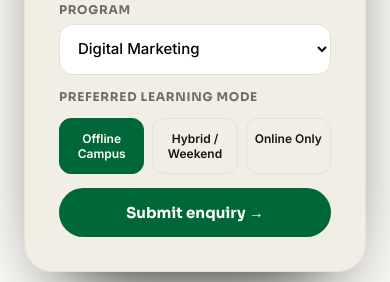
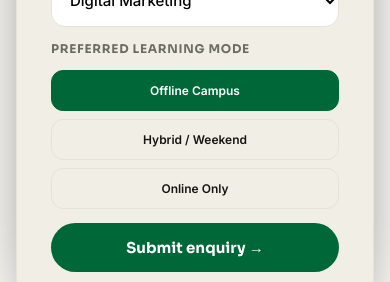
Before and after one commit to fameeshafami/osforh-learninghub-main, a React (Vite) app: page /contact in a window 390 px wide. Shown: the part 1450-1732 px from the top of the page. Built offline with nearby package versions, Linux system fonts and the light colour scheme; a web font is replaced by a local one.

Commit message:
Refine mobile responsive design, match brand accent color, and hide pill badge on mobile

```diff
--- a/src/hubModel.css
+++ b/src/hubModel.css
@@ -486,7 +486,7 @@
   /* Hide the "OSFORH LEARNING HUB · TIRUR" pill badge on mobile */
   .hub-root .pill,
   .hub-root .home-hero .pill {
-    display: none;
+    display: none !important;
   }
 }
 
--- a/src/index.css
+++ b/src/index.css
@@ -2360,6 +2360,40 @@ footer {
   .art {
     max-width: 240px;
   }
+  .pill {
+    display: none !important;
+  }
+  .cmp {
+    overflow-x: auto;
+    -webkit-overflow-scrolling: touch;
+  }
+}
+
+@media (max-width: 480px) {
+  .wrap {
+    padding: 0 16px;
+  }
+  .md {
+    grid-template-columns: 1fr;
+  }
+  .tl {
+    padding-left: 54px;
+  }
+  .tl::before, .tl::after {
+    left: 18px;
+  }
+  .sp {
+    padding: 16px 18px;
+  }
+  .sp i {
+    left: -54px;
+    width: 40px;
+    height: 40px;
+    font-size: 15px;
+  }
+  .cmp div {
+    min-width: 480px;
+  }
 }
 
 @media (prefers-reduced-motion: reduce) {
--- a/src/responsivePalette.css
+++ b/src/responsivePalette.css
@@ -11,8 +11,8 @@
     --ink-soft: #6b6d61 !important;
     --lime: #006738 !important;
     --lime-deep: #006738 !important;
-    --accent: #006738 !important;
-    --accent-soft: #006738 !important;
+    --accent: #A7CB05 !important;
+    --accent-soft: #A7CB05 !important;
     --navy: #15160f !important;
     --footer: #15160f !important;
     --panel: #15160f !important;
```
